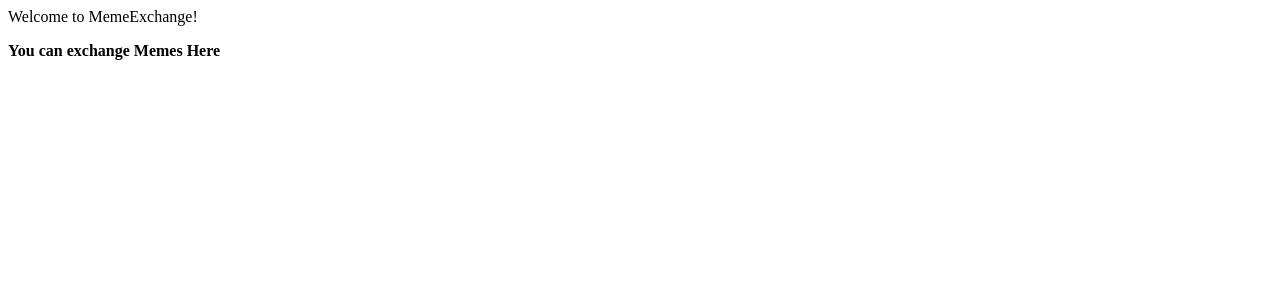
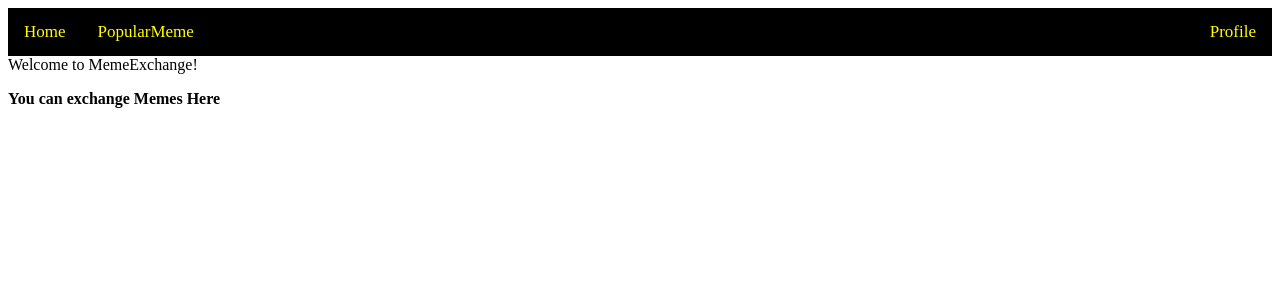
Before and after one commit to abyssofsnow/Meme-Exchange-Webapp, a Flask app: page / in a window 1280 px wide. Shown: the top 300 px of the page. Run offline with Flask 2, Linux system fonts and the light colour scheme.

Commit message:
add menu bar

```diff
--- a/main.py
+++ b/main.py
@@ -6,6 +6,14 @@ app = Flask(__name__)
 @app.route('/')
 def navigate_home():
 	return render_template("home.html")
+
+@app.route('/home')
+def go_home():
+	return render_template("home.html")
+
+@app.route('/popularMeme')
+def go_popularMeme():
+	return render_template("popularMeme.html")
 
 # The login/registration page handler
 @app.route('/login')
--- /dev/null
+++ b/static/css/topNavCss.css
@@ -0,0 +1,22 @@
+.topnav {
+  background-color: black;
+  overflow: hidden;
+}
+.pf {
+	float:right !important;
+}
+
+.topnav a {
+  float: left;
+  display: block;
+  color: yellow;
+  text-align: center;
+  padding: 14px 16px;
+  text-decoration: none;
+  font-size: 17px;
+}
+
+.topnav a:hover {
+  background-color: #ddd;
+  color: black;
+}
--- a/templates/home.html
+++ b/templates/home.html
@@ -1,2 +1,4 @@
+<div><div>
+{% include 'topNav.html' %}
 <a> Welcome to MemeExchange!<a>
 <p><strong> You can exchange Memes Here <strong><p>
--- /dev/null
+++ b/templates/popularMeme.html
@@ -0,0 +1,4 @@
+<div><div>
+{% include 'topNav.html' %}
+<a> Welcome to PopularMeme page!<a>
+<p><strong> You can find all the popular Memes here! <strong><p>
--- /dev/null
+++ b/templates/topNav.html
@@ -0,0 +1,7 @@
+<link rel="stylesheet" href="{{ url_for('static',filename='css/topNavCss.css') }}">
+<div class="topnav" id="memeTopNav">
+  <a href="home">Home</a>
+  <a href="popularMeme">PopularMeme</a>
+  <link rel="icon" herf = "/templates/myIcon.jpg">
+  <a href="profile" id = "pf" style="float:right">Profile</a>
+</div>
```
Also changed, not shown: templates/myIcon.png (added).
